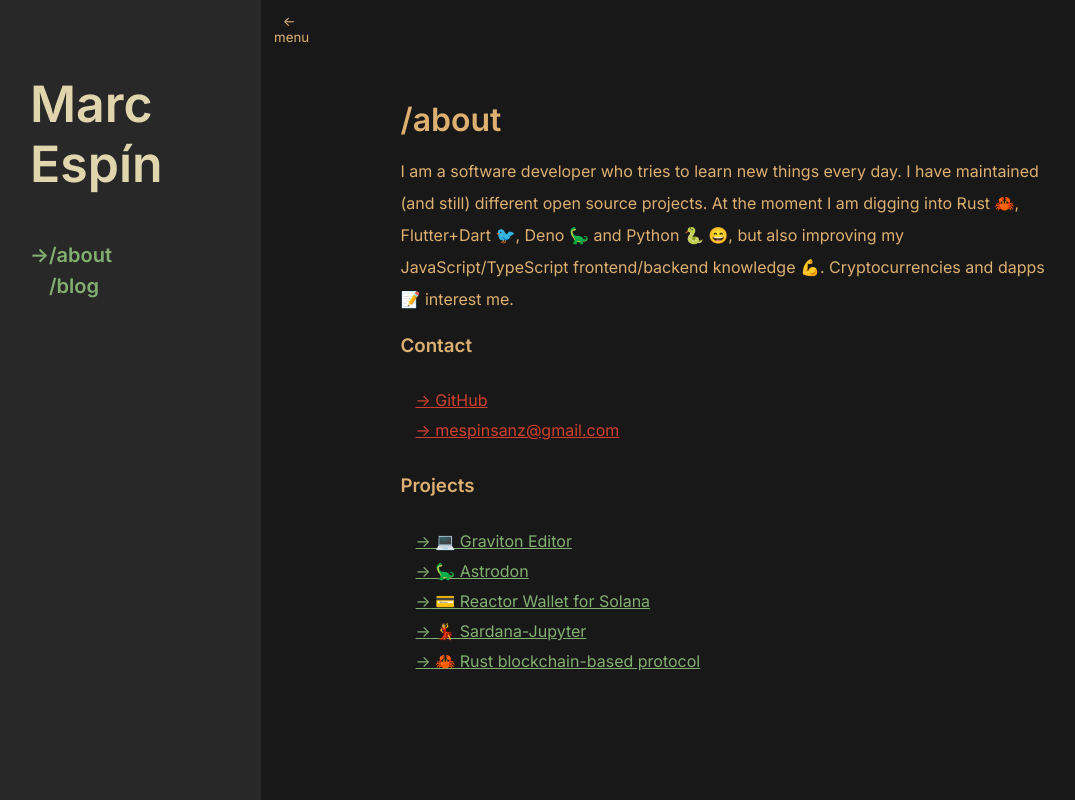
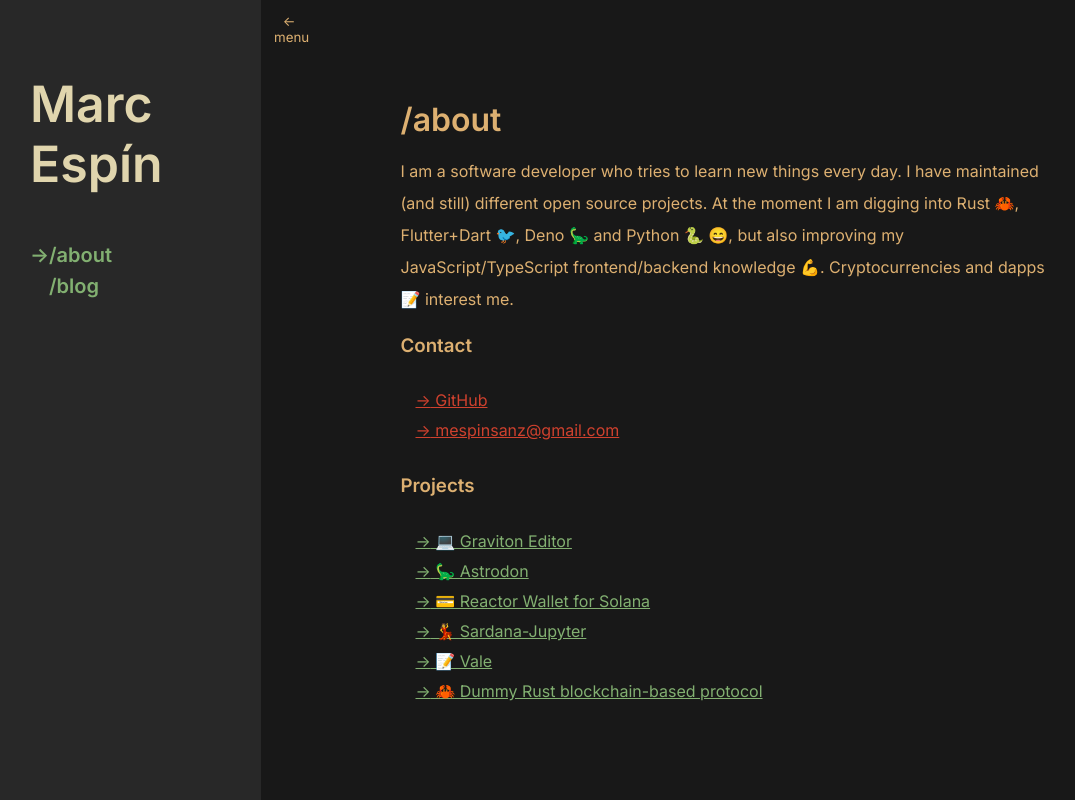
Before and after one commit to marc2332/portfolio, a Next.js app: page / in a window 1280 px wide. Shown: the whole page, without its empty margins (89-1164 px from the left). Built offline with nearby package versions, Linux system fonts and the light colour scheme; a web font is replaced by a local one.

Commit message:
:memo: Updated list of projects

```diff
--- a/pages/index.tsx
+++ b/pages/index.tsx
@@ -49,7 +49,10 @@ export default function Home() {
               <a className={styles.textLinkAlternative} target="_blank" href="https://github.com/marc2332/sardana-jupyter"> {'->'} 💃 Sardana-Jupyter</a>
             </li>
             <li className={styles.listLink}>
-              <a className={styles.textLinkAlternative} target="_blank" href="https://github.com/marc2332/rust_blockchain"> {'->'} 🦀 Rust blockchain-based protocol</a>
+              <a className={styles.textLinkAlternative} target="_blank" href="https://github.com/marc2332/vale"> {'->'} 📝 Vale </a>
+            </li>
+            <li className={styles.listLink}>
+              <a className={styles.textLinkAlternative} target="_blank" href="https://github.com/marc2332/rust_blockchain"> {'->'} 🦀 Dummy Rust blockchain-based protocol</a>
             </li>
           </ul>
         </div>
```
